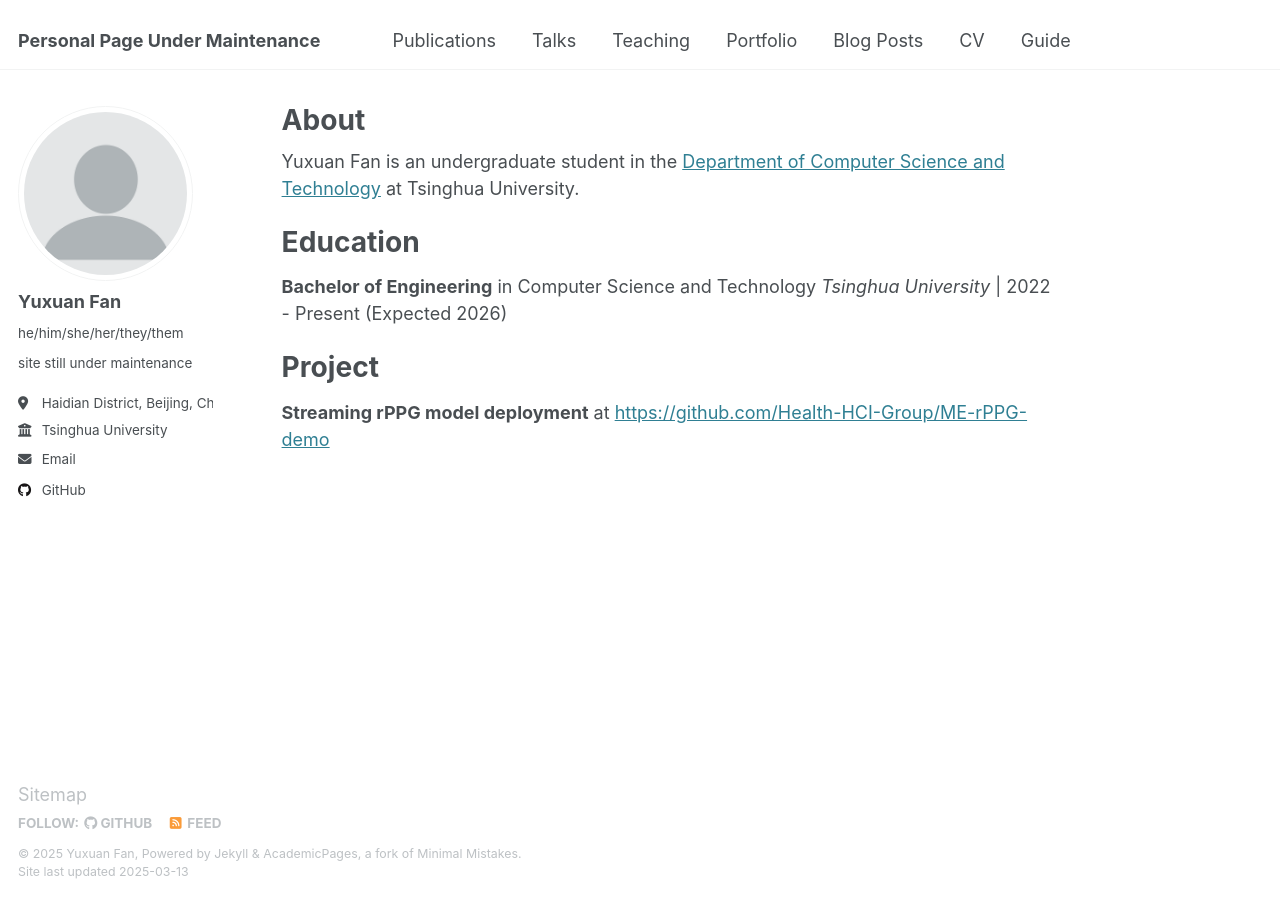
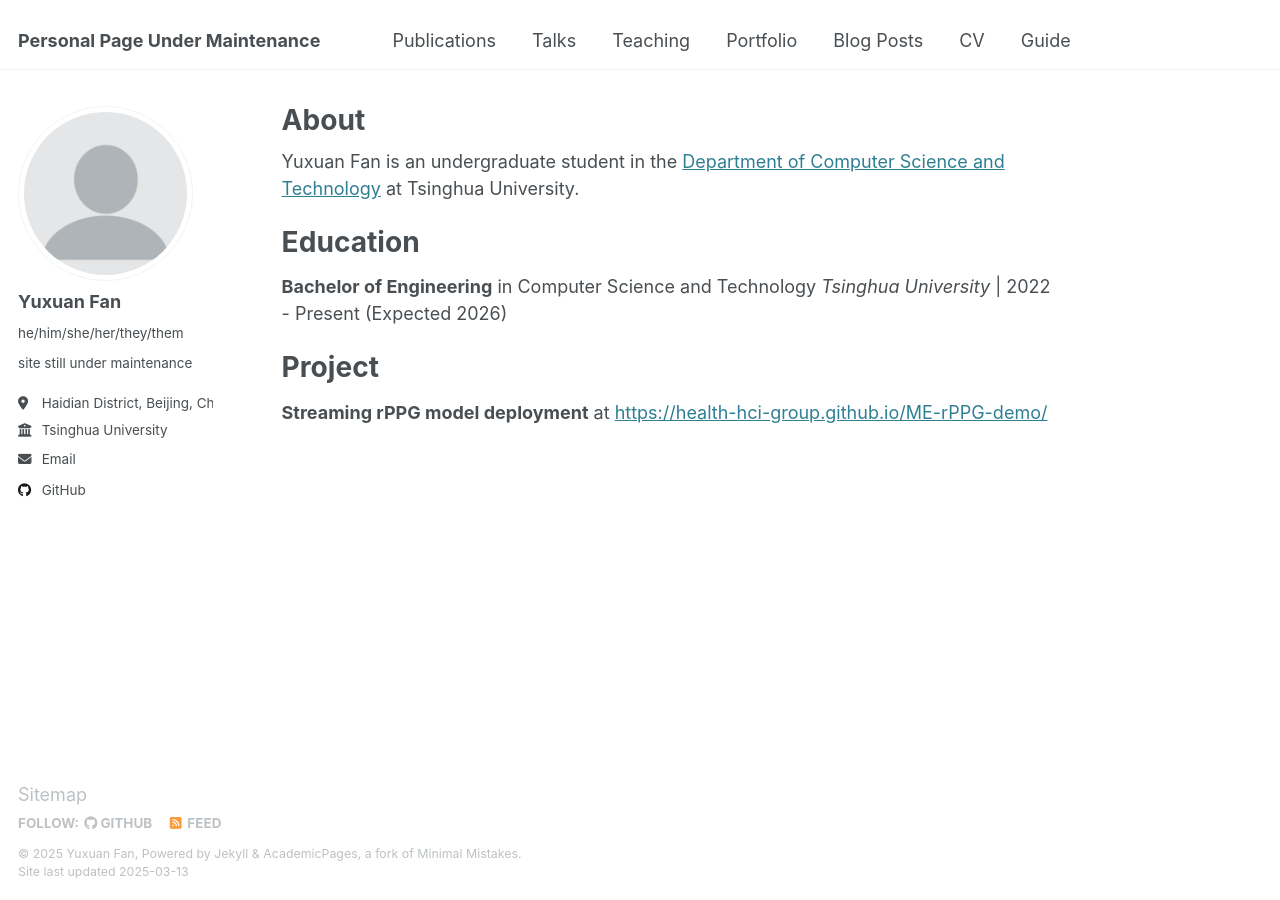
Before and after one commit to YusakiKassan/YusakiKassan.github.io, a Jekyll site: the page built from _pages/about.md, in a window 1280 px wide. Built offline with Jekyll 4.4.1, drawn with Linux system fonts in a browser that asks for light colours; part of the change alters nothing that is shown.

Commit message:
Update about.md

```diff
--- a/_pages/about.md
+++ b/_pages/about.md
@@ -15,4 +15,4 @@ Education
 
 Project
 ======
-**Streaming rPPG model deployment** at [https://github.com/Health-HCI-Group/ME-rPPG-demo](https://github.com/Health-HCI-Group/ME-rPPG-demo)
+**Streaming rPPG model deployment** at [https://health-hci-group.github.io/ME-rPPG-demo/](https://health-hci-group.github.io/ME-rPPG-demo/)
```
